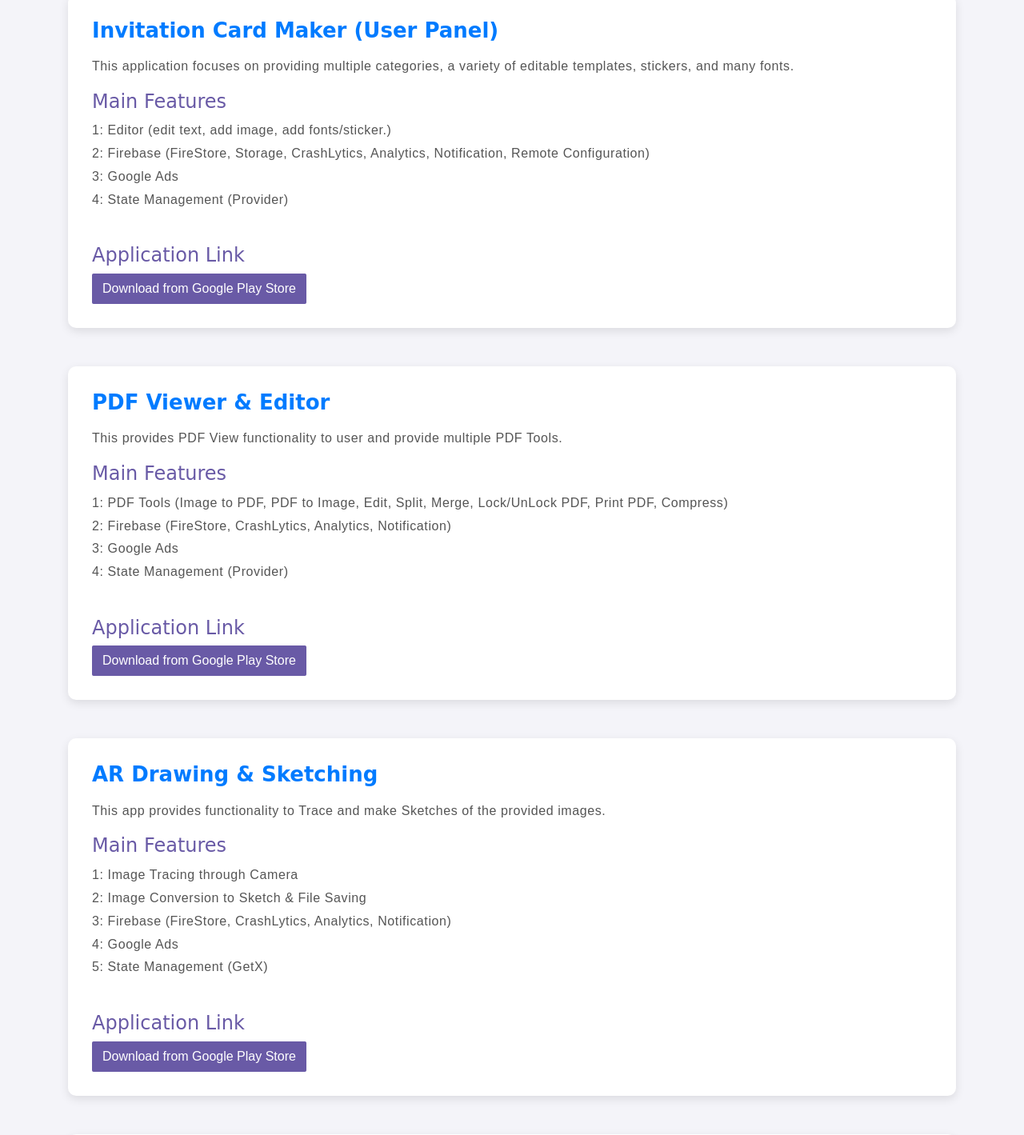
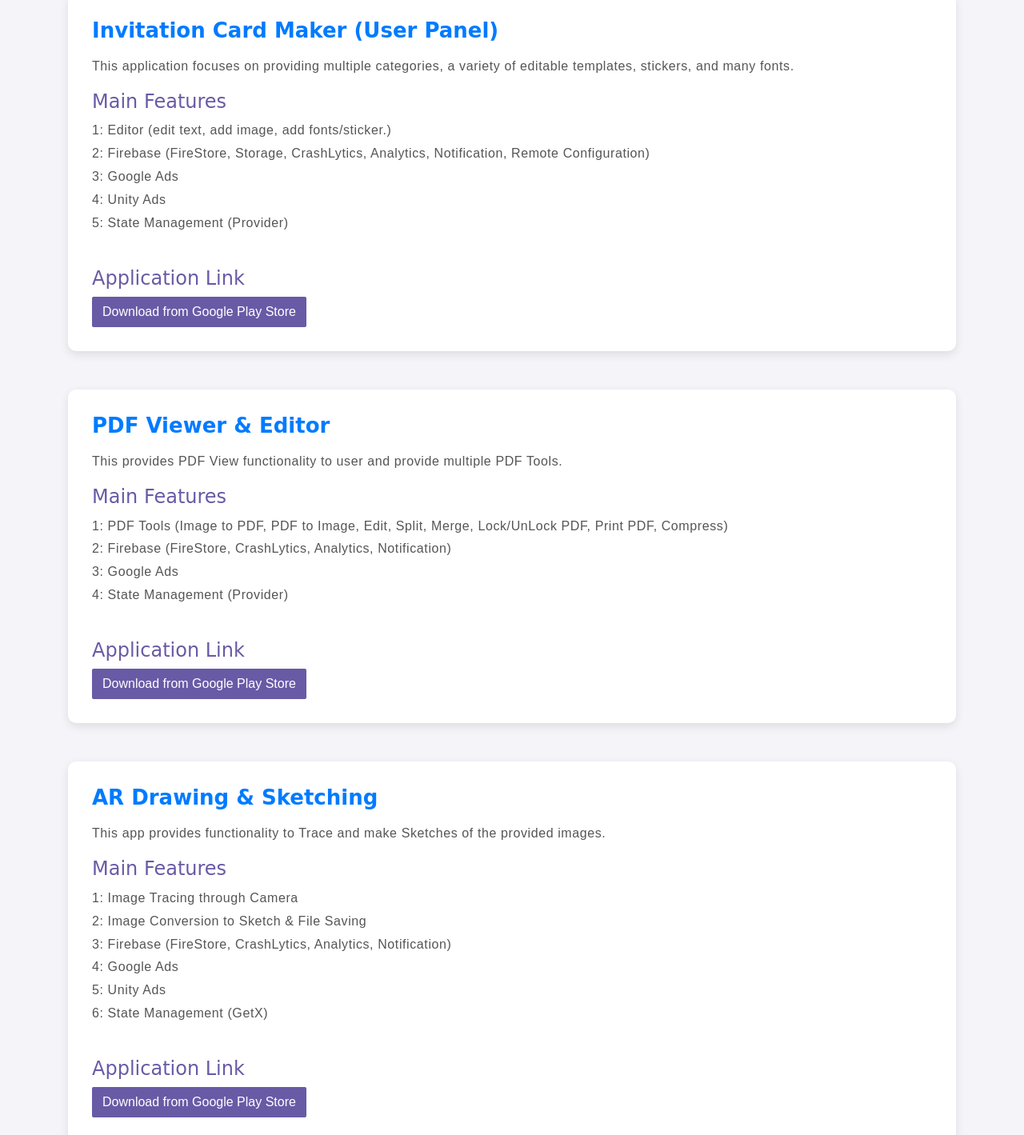
Before and after one commit to AbdulRehman30123/potfolio, a plain HTML site: page project-details.html in a window 1280 px wide. Shown: the part 173-1592 px from the top of the page at 80% size. Drawn offline with Linux system fonts and the light colour scheme; a web font is replaced by a local one.

Commit message:
Update project-details.html
unity ads added in projects

```diff
--- a/project-details.html
+++ b/project-details.html
@@ -25,7 +25,8 @@
                     1: Editor (edit text, add image, add fonts/sticker.)<br>
                     2: Firebase (FireStore, Storage, CrashLytics, Analytics, Notification, Remote Configuration)<br>
                     3: Google Ads<br>
-                    4: State Management (Provider)
+                    4: Unity Ads<br>
+                    5: State Management (Provider)
                 </p>
 
                 <br><h4>Application Link</h4>
@@ -63,7 +64,8 @@
                     2: Image Conversion to Sketch & File Saving<br>
                     3: Firebase (FireStore, CrashLytics, Analytics, Notification)<br>
                     4: Google Ads<br>
-                    5: State Management (GetX)
+                    5: Unity Ads<br>
+                    6: State Management (GetX)
                 </p>
                 <br><h4>Application Link</h4>
                 <a href="https://play.google.com/store/apps/details?id=com.ar.drawing.trace.sketch.art.ar_drawing"
```
